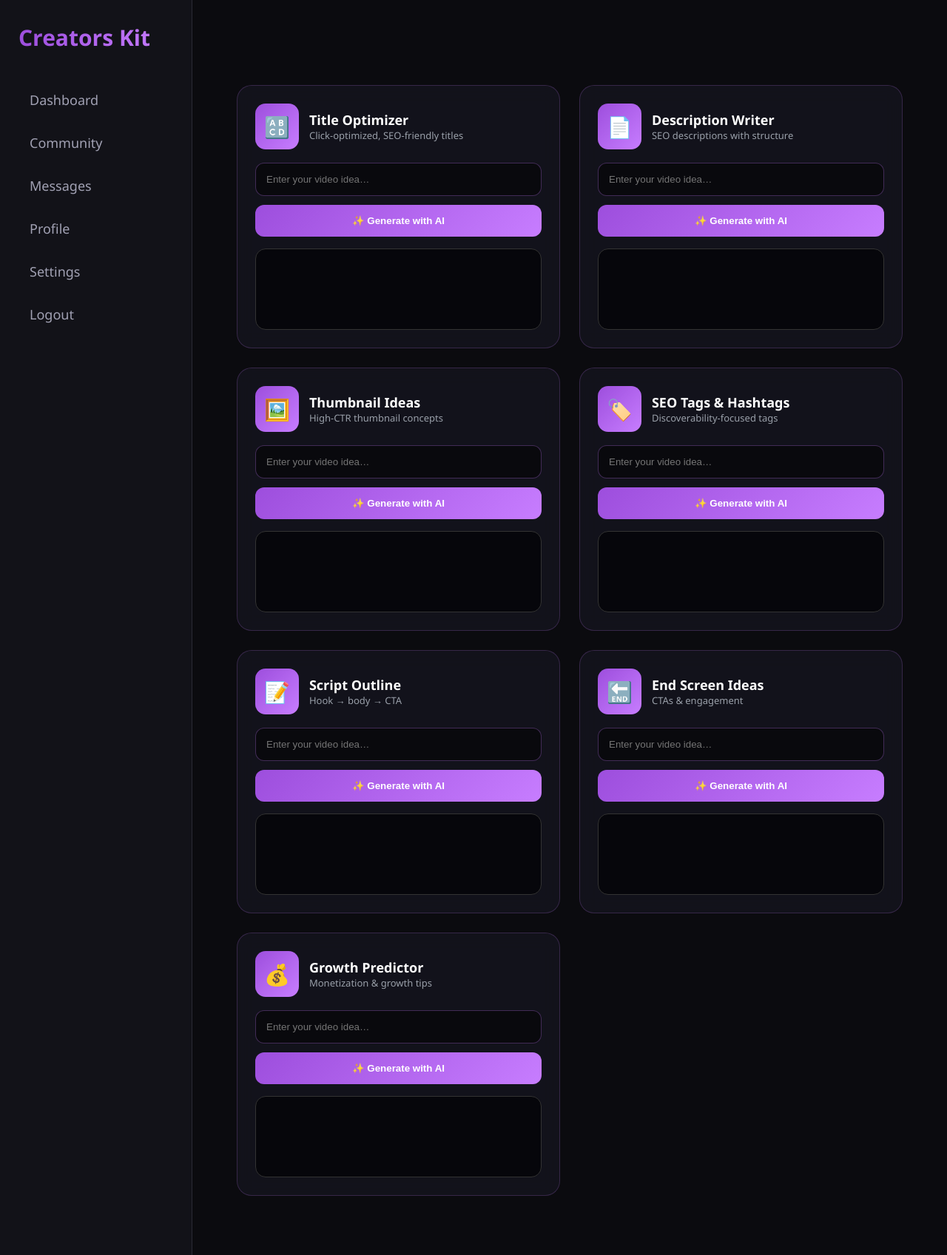
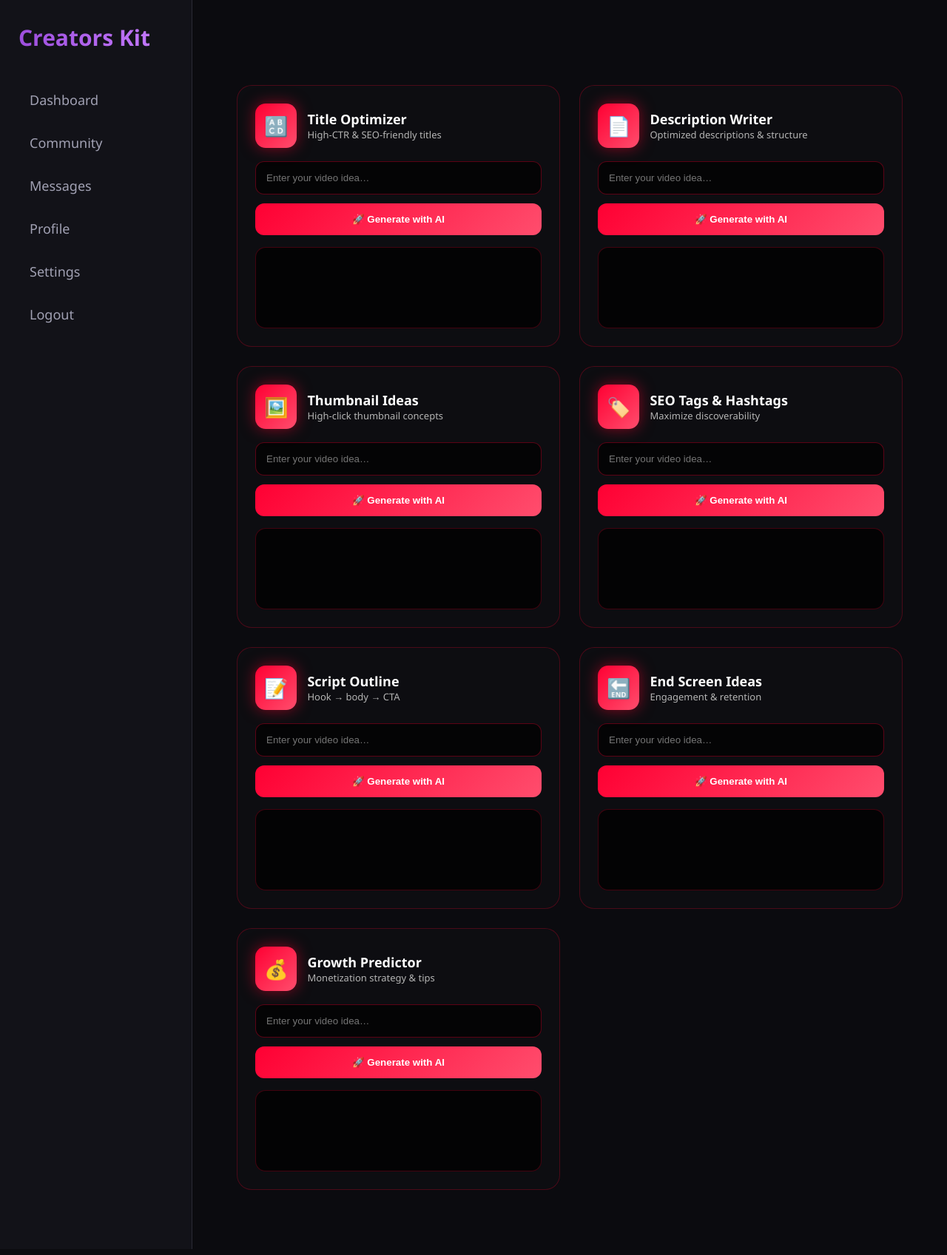
Before and after one commit to drwttierney-wq/Creatorskit, a Flask app: page /platform/youtube in a window 1280 px wide. Shown: the whole page at 74% size. Run offline with Flask 3, Linux system fonts and the light colour scheme; the visitor is signed in with stand-in values (Sample User, id 1); parts of the project's set-up code (start-up, migrations or seed data) failed here and were passed over.

Commit message:
Update youtube.html

```diff
--- a/templates/youtube.html
+++ b/templates/youtube.html
@@ -5,20 +5,19 @@
 
     <header class="tool-header">
         <h1>📺 YouTube AI Toolkit</h1>
-        <p>Growth, monetization & optimization powered by AI</p>
+        <p>Professional growth, monetization & optimization tools</p>
     </header>
 
     <div class="tools-grid">
 
-        <!-- TOOL CARD -->
         {% for tool in [
-            ('youtube_title','🔠','Title Optimizer','Click-optimized, SEO-friendly titles'),
-            ('youtube_description','📄','Description Writer','SEO descriptions with structure'),
-            ('thumbnail','🖼️','Thumbnail Ideas','High-CTR thumbnail concepts'),
-            ('hashtag','🏷️','SEO Tags & Hashtags','Discoverability-focused tags'),
+            ('youtube_title','🔠','Title Optimizer','High-CTR & SEO-friendly titles'),
+            ('youtube_description','📄','Description Writer','Optimized descriptions & structure'),
+            ('thumbnail','🖼️','Thumbnail Ideas','High-click thumbnail concepts'),
+            ('hashtag','🏷️','SEO Tags & Hashtags','Maximize discoverability'),
             ('script','📝','Script Outline','Hook → body → CTA'),
-            ('endscreen','🔚','End Screen Ideas','CTAs & engagement'),
-            ('monetization_tip','💰','Growth Predictor','Monetization & growth tips')
+            ('endscreen','🔚','End Screen Ideas','Engagement & retention'),
+            ('monetization_tip','💰','Growth Predictor','Monetization strategy & tips')
         ] %}
         <div class="tool-card">
             <div class="tool-card-header">
@@ -31,7 +30,7 @@
 
             <form class="tool-form" data-tool="{{ tool[0] }}">
                 <input type="text" placeholder="Enter your video idea…" required>
-                <button type="submit">✨ Generate with AI</button>
+                <button type="submit">🚀 Generate with AI</button>
             </form>
 
             <div class="output-box"></div>
@@ -94,7 +93,7 @@
 }
 
 .tool-header p {
-    color: #9aa0aa;
+    color: #b5b5b5;
     margin-top: 6px;
 }
 
@@ -108,17 +107,17 @@
 
 /* ---------- TOOL CARD ---------- */
 .tool-card {
-    background: rgba(20,20,30,0.8);
+    background: rgba(15,15,18,0.85);
     border-radius: 20px;
     padding: 24px;
-    border: 1px solid rgba(199,125,255,0.2);
-    backdrop-filter: blur(12px);
+    border: 1px solid rgba(255,0,51,0.25);
+    backdrop-filter: blur(14px);
     transition: transform .25s ease, box-shadow .25s ease;
 }
 
 .tool-card:hover {
     transform: translateY(-4px);
-    box-shadow: 0 0 30px rgba(199,125,255,0.25);
+    box-shadow: 0 0 35px rgba(255,0,51,0.35);
 }
 
 /* ---------- HEADER ---------- */
@@ -130,10 +129,11 @@
 }
 
 .tool-icon {
-    font-size: 28px;
+    font-size: 26px;
     padding: 12px;
     border-radius: 14px;
-    background: linear-gradient(135deg,#9d4edd,#c77dff);
+    background: linear-gradient(135deg, #ff0033, #ff4d6d);
+    box-shadow: 0 0 20px rgba(255,0,51,0.5);
 }
 
 .tool-card h3 {
@@ -143,15 +143,15 @@
 
 .tool-card p {
     font-size: 13px;
-    color: #9aa0aa;
+    color: #b5b5b5;
 }
 
 /* ---------- FORM ---------- */
 .tool-form input {
     width: 100%;
     padding: 14px;
-    background: rgba(0,0,0,0.5);
-    border: 1px solid rgba(199,125,255,0.3);
+    background: rgba(0,0,0,0.65);
+    border: 1px solid rgba(255,0,51,0.35);
     border-radius: 12px;
     color: white;
     margin-bottom: 12px;
@@ -159,7 +159,7 @@
 
 .tool-form input:focus {
     outline: none;
-    box-shadow: 0 0 0 2px rgba(199,125,255,.25);
+    box-shadow: 0 0 0 2px rgba(255,0,51,.35);
 }
 
 /* ---------- BUTTON ---------- */
@@ -172,11 +172,14 @@
     cursor: pointer;
     font-weight: 700;
     color: white;
-    background: linear-gradient(135deg,#9d4edd,#c77dff);
+    background: linear-gradient(135deg, #ff0033, #ff4d6d);
+    transition: transform .2s ease, box-shadow .2s ease;
 }
 
-.copy-btn {
-    margin-top: 12px;
+.tool-form button:hover,
+.copy-btn:hover {
+    transform: translateY(-1px);
+    box-shadow: 0 0 25px rgba(255,0,51,0.6);
 }
 
 /* ---------- OUTPUT ---------- */
@@ -184,9 +187,9 @@
     margin-top: 16px;
     padding: 14px;
     min-height: 110px;
-    background: rgba(0,0,0,0.6);
+    background: rgba(0,0,0,0.7);
     border-radius: 14px;
-    border: 1px solid #333;
+    border: 1px solid rgba(255,0,51,0.25);
     font-size: 14px;
 }
 
```
